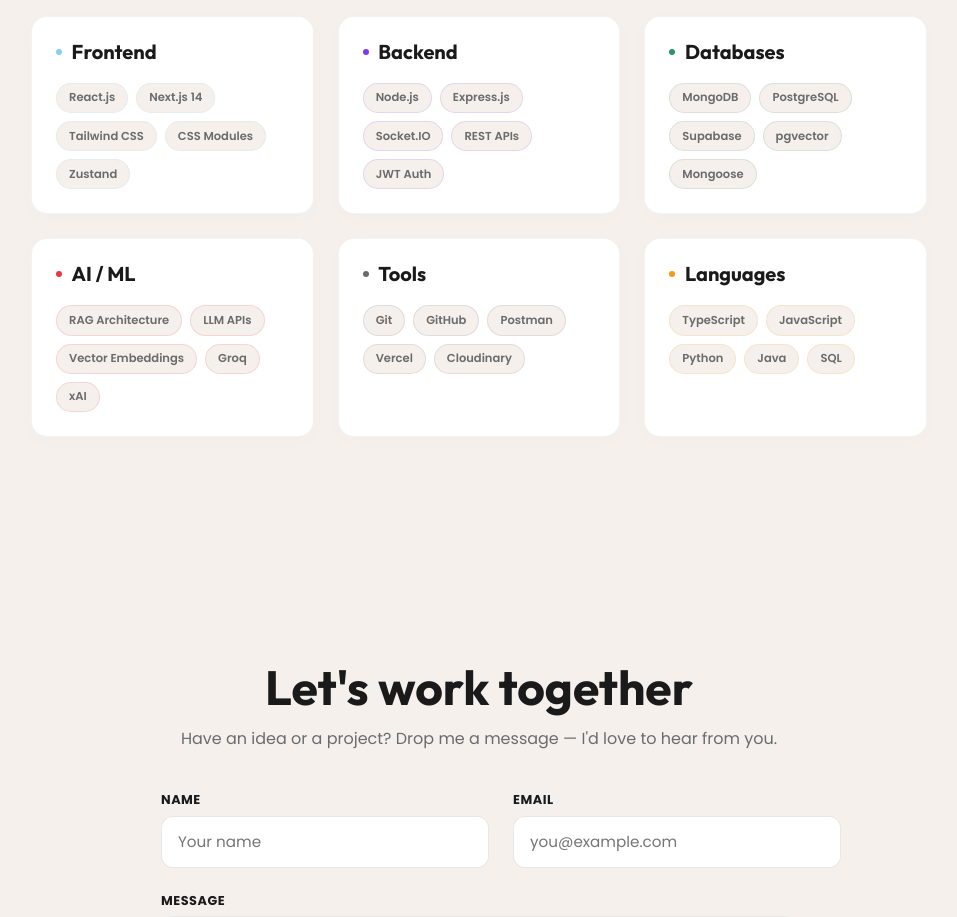
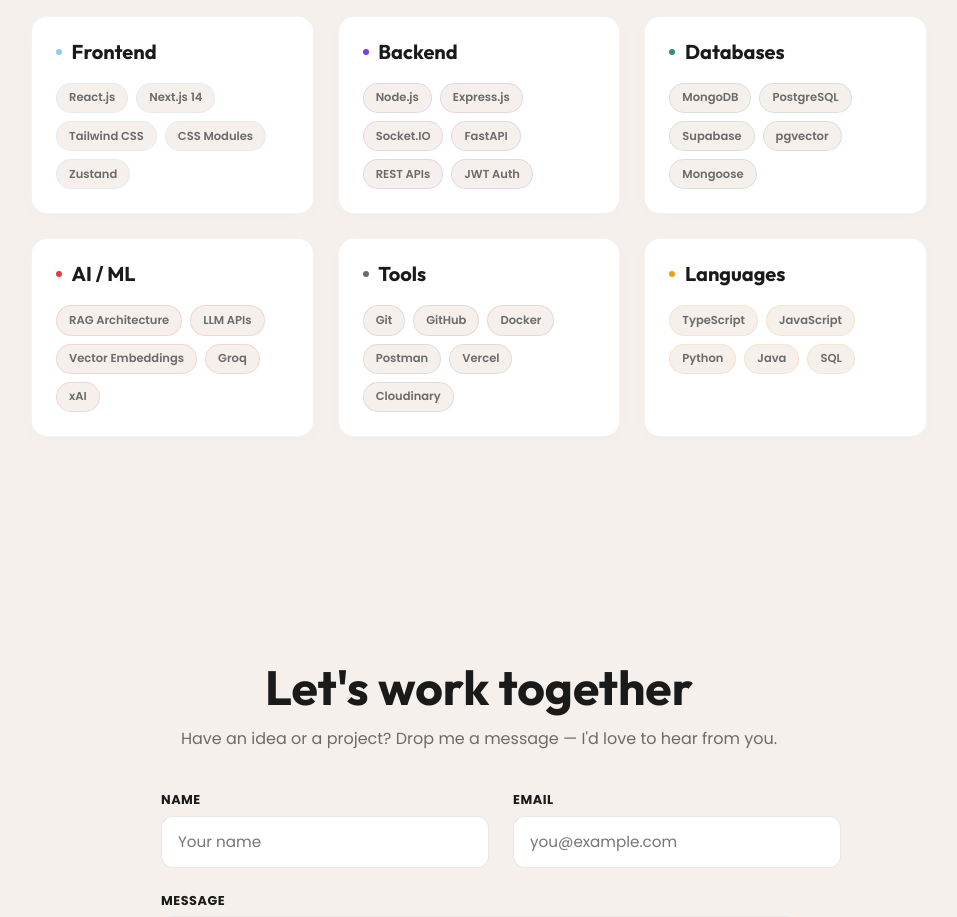
Before and after one commit to Abhinavthakur20/Portfolio, a Next.js app: page / in a window 1280 px wide. Shown: the part 3640-4557 px from the top of the page, without its empty margins (161-1118 px from the left). Built offline with nearby package versions, Linux system fonts and the light colour scheme.

Commit message:
feat: add FastAPI and Docker to skills

```diff
--- a/src/components/Skills/Skills.tsx
+++ b/src/components/Skills/Skills.tsx
@@ -12,7 +12,7 @@ const skillGroups = [
   {
     category: "Backend",
     color: "#7c3aed", // purple
-    skills: ["Node.js", "Express.js", "Socket.IO", "REST APIs", "JWT Auth"],
+    skills: ["Node.js", "Express.js", "Socket.IO", "FastAPI", "REST APIs", "JWT Auth"],
   },
   {
     category: "Databases",
@@ -27,7 +27,7 @@ const skillGroups = [
   {
     category: "Tools",
     color: "#6b6b6b", // slate gray
-    skills: ["Git", "GitHub", "Postman", "Vercel", "Cloudinary"],
+    skills: ["Git", "GitHub", "Docker", "Postman", "Vercel", "Cloudinary"],
   },
   {
     category: "Languages",
```
